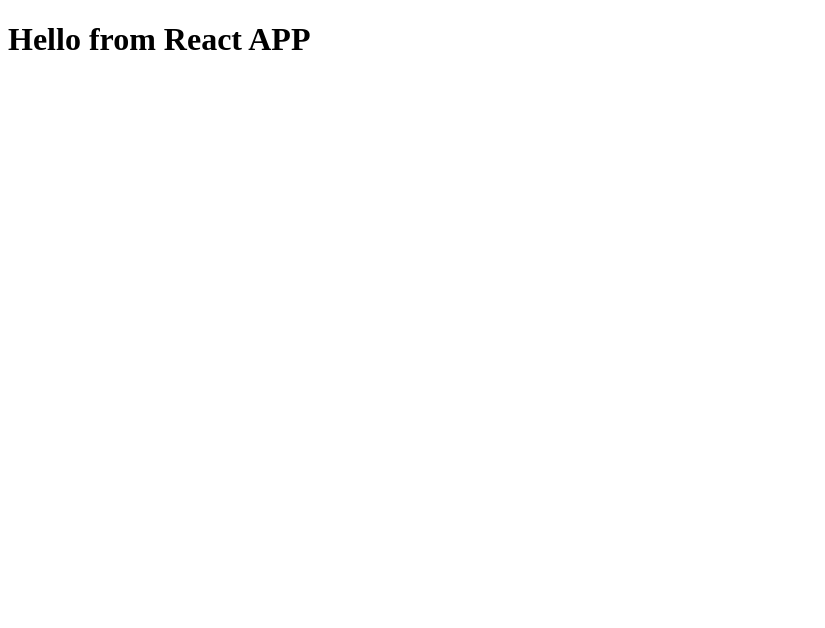
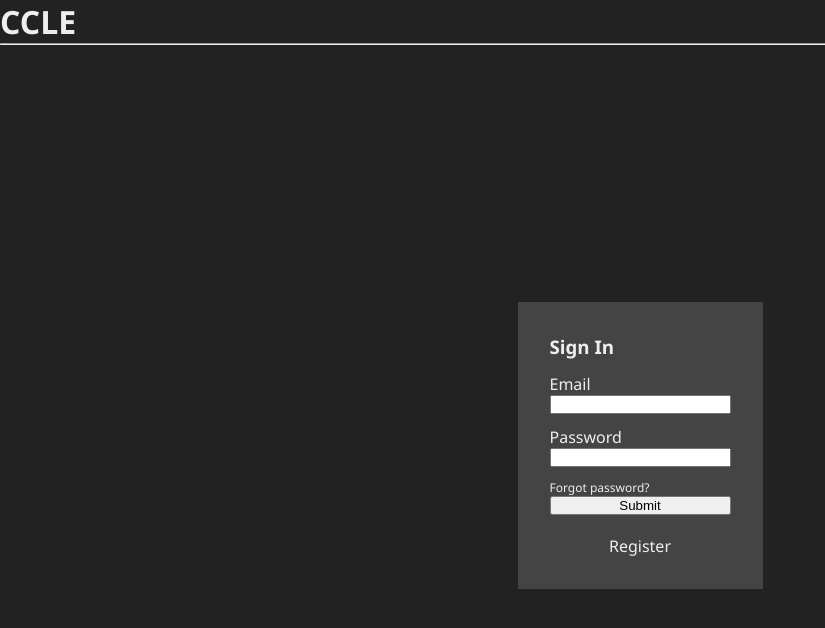
Before and after one commit to saysonjerald/CCLE, a React (Create React App) app in the folder client/: page / in a window 1280 px wide. Shown: the top 628 px of the page, without its empty margins (0-825 px from the left). Built offline with nearby package versions, Linux system fonts and the light colour scheme.

Commit message:
Initial SignIn/Up UI applied

```diff
--- a/client/src/App.js
+++ b/client/src/App.js
@@ -1,8 +1,15 @@
+import React from 'react';
+import Home from './pages/Home';
+import GlobalStyle from './components/GlobalStyle';
+
 function App() {
   return (
-    <div className="App">
-      <h1>Hello from React APP</h1>
-    </div>
+    <>
+      <GlobalStyle />
+      <h1>CCLE</h1>
+      <hr />
+      <Home />
+    </>
   );
 }
 
--- /dev/null
+++ b/client/src/components/GlobalStyle.js
@@ -0,0 +1,28 @@
+import { createGlobalStyle } from 'styled-components';
+
+const GlobalStyle = createGlobalStyle`
+
+* {
+    margin: 0;
+    padding: 0;
+    box-sizing: inherit;
+}
+
+html,
+body {
+    box-sizing: border-box;
+    background: #222;
+    color: #eee;
+    font-family: 'Segoe UI', Tahoma, Geneva, Verdana, sans-serif;
+    width: 100%;
+    height: 100%;
+}
+
+a:link,
+a:visited {
+    color: #eee;
+    text-decoration: none;
+    font-size: 12px;
+}
+`;
+export default GlobalStyle;
--- /dev/null
+++ b/client/src/components/Login.js
@@ -0,0 +1,46 @@
+import React from 'react';
+import styled from 'styled-components';
+
+const LoginSection = ({ isHide, setIsHide }) => {
+  const hideHandler = () => {
+    if (isHide) {
+      setIsHide(!isHide);
+    } else {
+      setIsHide(!isHide);
+    }
+  };
+
+  return (
+    <Form isHide={isHide} setIsHide={setIsHide} action="POST">
+      <h3 className="headerName">Sign In</h3>
+      <label htmlFor="email">Email</label>
+      <input type="email" name="email" id="email" />
+      <label htmlFor="password">Password</label>
+      <input type="password" name="password" id="password" />
+      <a href="/">Forgot password?</a>
+      <button type="submit">Submit</button>
+      <p onClick={hideHandler}>Register</p>
+    </Form>
+  );
+};
+
+const Form = styled.form`
+  display: ${(props) => (props.isHide ? 'flex' : 'none')};
+  flex-direction: column;
+
+  & .headerName {
+    margin-bottom: 14px;
+  }
+
+  & input {
+    margin-bottom: 12px;
+  }
+
+  & p {
+    margin-top: 20px;
+    align-self: center;
+    cursor: pointer;
+  }
+`;
+
+export default LoginSection;
--- /dev/null
+++ b/client/src/components/Register.js
@@ -0,0 +1,49 @@
+import React from 'react';
+import styled from 'styled-components';
+
+const RegisterSection = ({ isHide, setIsHide }) => {
+  const hideHandler = () => {
+    if (isHide) {
+      setIsHide(!isHide);
+    } else {
+      setIsHide(!isHide);
+    }
+  };
+
+  return (
+    <Form isHide={isHide} setIsHide={setIsHide} action="POST">
+      <h3>Sign Up</h3>
+      <label htmlFor="name">Name</label>
+      <input type="text" name="name" id="name" />
+      <label htmlFor="email">Email</label>
+      <input type="email" name="email" id="email" />
+      <label htmlFor="password">Password</label>
+      <input type="password" name="password" id="password" />
+      <label htmlFor="passwordConfirm">Password Confirm</label>
+      <input type="password" name="passwordConfirm" id="passwordConfirm" />
+      <button type="submit">Submit</button>
+      <p onClick={hideHandler}>Login</p>
+    </Form>
+  );
+};
+
+const Form = styled.form`
+  display: ${(props) => (!props.isHide ? 'flex' : 'none')};
+  flex-direction: column;
+
+  & .headerName {
+    margin-bottom: 14px;
+  }
+
+  & input {
+    margin-bottom: 12px;
+  }
+
+  & p {
+    margin-top: 20px;
+    align-self: center;
+    cursor: pointer;
+  }
+`;
+
+export default RegisterSection;
--- /dev/null
+++ b/client/src/pages/Home.js
@@ -0,0 +1,32 @@
+import React from 'react';
+import LoginSection from '../components/Login';
+import Register from '../components/Register';
+import styled from 'styled-components';
+import { useState } from 'react';
+
+const Home = () => {
+  const [isHide, setIsHide] = useState('true');
+  return (
+    <Wrapper>
+      <FormWrapper>
+        <LoginSection isHide={isHide} setIsHide={setIsHide} />
+        <Register isHide={isHide} setIsHide={setIsHide} />
+      </FormWrapper>
+    </Wrapper>
+  );
+};
+
+const Wrapper = styled.div`
+  display: flex;
+  justify-content: center;
+  align-items: center;
+  height: 100vh;
+  width: 100%;
+`;
+
+const FormWrapper = styled.div`
+  background-color: #444;
+  padding: 2rem;
+`;
+
+export default Home;
```
